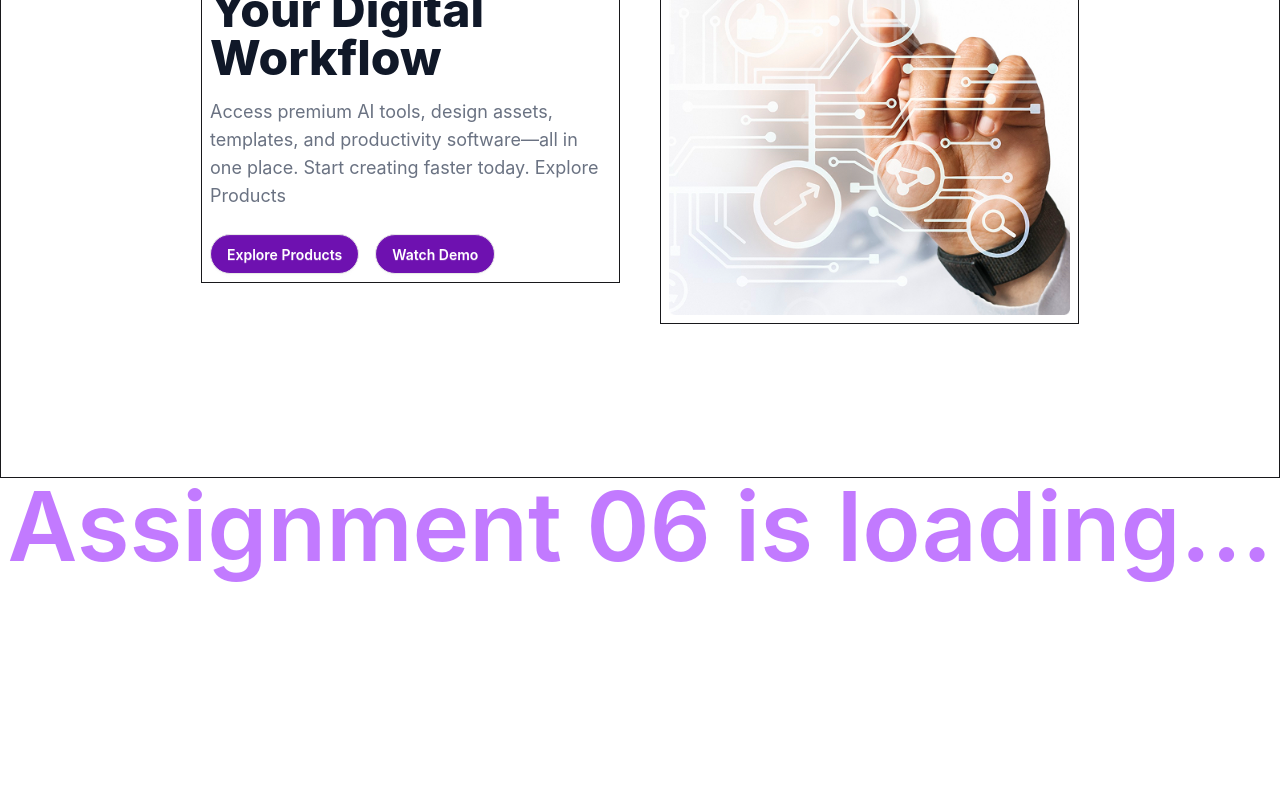
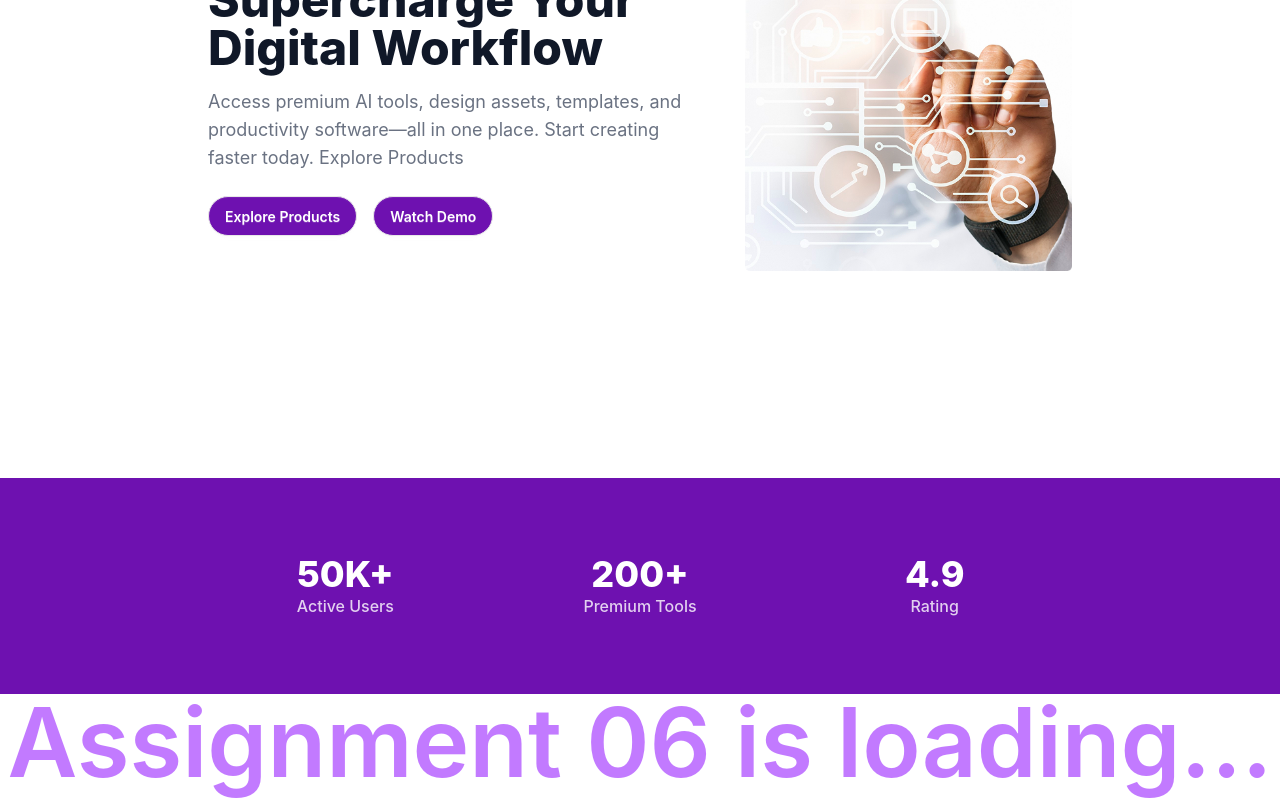
Before and after one commit to moziful/Assignment-06, a React (Vite) app: page / in a window 1280 px wide. Shown: the part 387-1187 px from the top of the page. Before the commit the page ends 971 px from the top, so only its background shows below. Built offline with nearby package versions, Linux system fonts and the light colour scheme.

Commit message:
Stats section added

```diff
--- a/src/App.jsx
+++ b/src/App.jsx
@@ -1,12 +1,14 @@
 import './App.css'
 import Hero from './components/hero';
 import Navbar from './components/navbar';
+import Stats from './components/stats';
 
 function App() {
   return (
     <>
     <Navbar />
     <Hero />
+    <Stats />
 <h1 class="text-8xl text-center font-semibold text-purple-400">Assignment 06 is loading...</h1>
 </>
   );
--- a/src/components/hero.jsx
+++ b/src/components/hero.jsx
@@ -4,8 +4,8 @@ import banner from '../assets/banner.png';
 
 function Hero() {
   return (
-    <div className="flex px-50 py-15 lg:px-50 border justify-center items-center gap-10 h-screen">
-        <div className="w-1/2 border p-2">
+    <div className="flex px-50 py-15 lg:px-50 justify-center items-center gap-10 h-screen">
+        <div className="w-1/2 p-2 w-160">
             <div className="flex flex-col gap-4 rounded-lg">
                 <div className="flex items-center gap-2 text-purple-600 font-medium bg-gray-100 p-2 px-4 rounded-full w-max">
                     <div className="bg-purple-200 w-6 h-6 rounded-full flex justify-center items-center">
@@ -26,7 +26,7 @@ function Hero() {
                 </div>
 
         </div>
-        <div className="w-1/2 border p-2 flex justify-center items-center">
+        <div className="w-1/2 p-2 flex justify-center items-center">
             <img className="w-125" src={banner} alt="Hero Image" />
         </div>
     </div>
--- /dev/null
+++ b/src/components/stats.jsx
@@ -0,0 +1,22 @@
+import React from 'react';
+
+function Stats() {
+  return (
+    <div className="w-full flex justify-between items-center gap-1 px-50 py-15 bg-purple-800 text-white">
+        <div className='p-4 rounded-lg w-1/3 text-center'>
+            <p className='text-4xl font-extrabold'>50K+</p>
+            <p className='opacity-80 font-medium'>Active Users</p>
+        </div>
+        <div className='p-4 rounded-lg w-1/3 text-center'>
+            <p className='text-4xl font-extrabold'>200+</p>
+            <p className='opacity-80 font-medium'>Premium Tools</p>
+        </div>
+        <div className='p-4 rounded-lg w-1/3 text-center'>
+            <p className='text-4xl font-extrabold'>4.9</p>
+            <p className='opacity-80 font-medium'>Rating</p>
+        </div>
+  </div>
+  );
+}
+
+export default Stats
```
